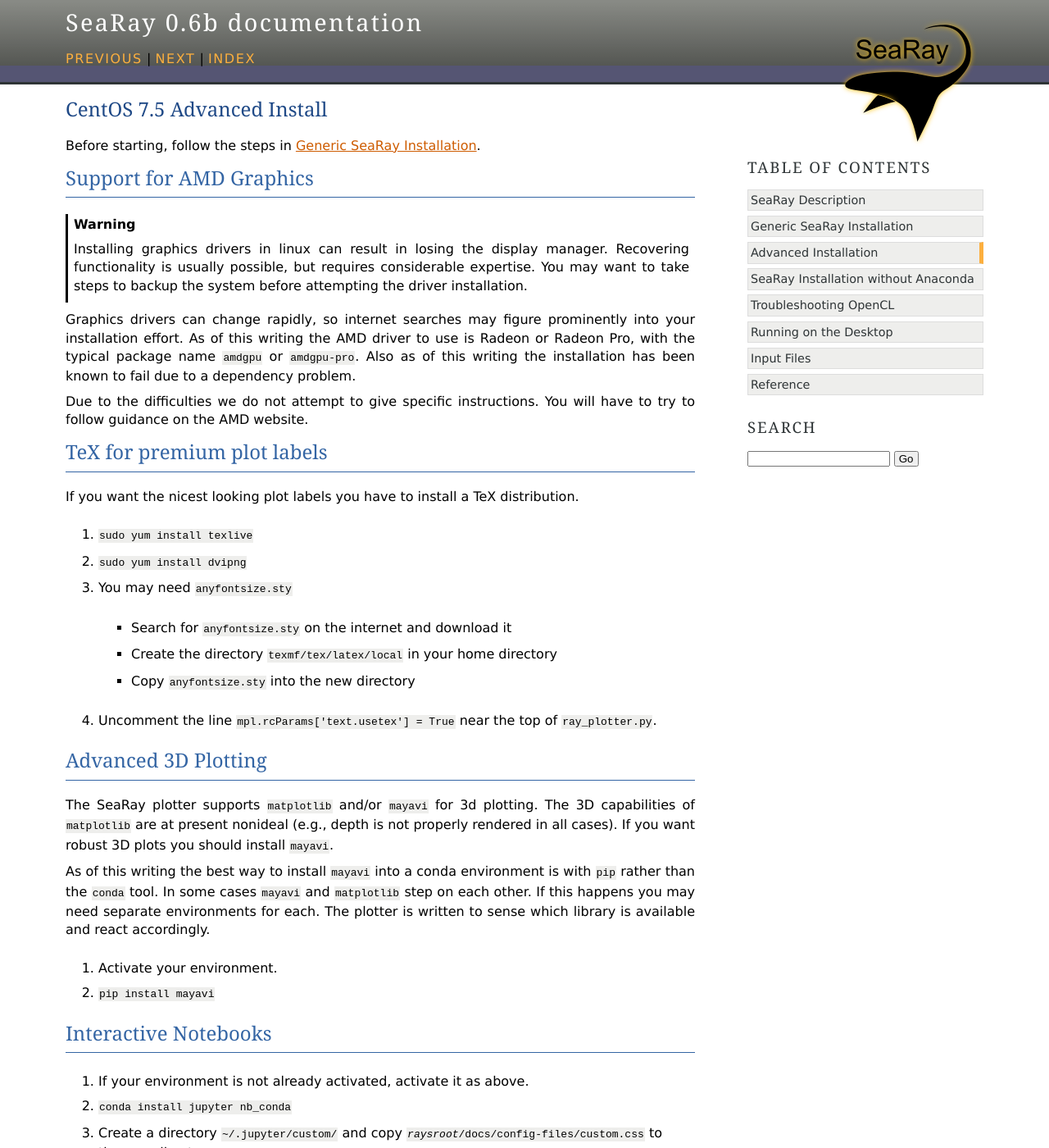
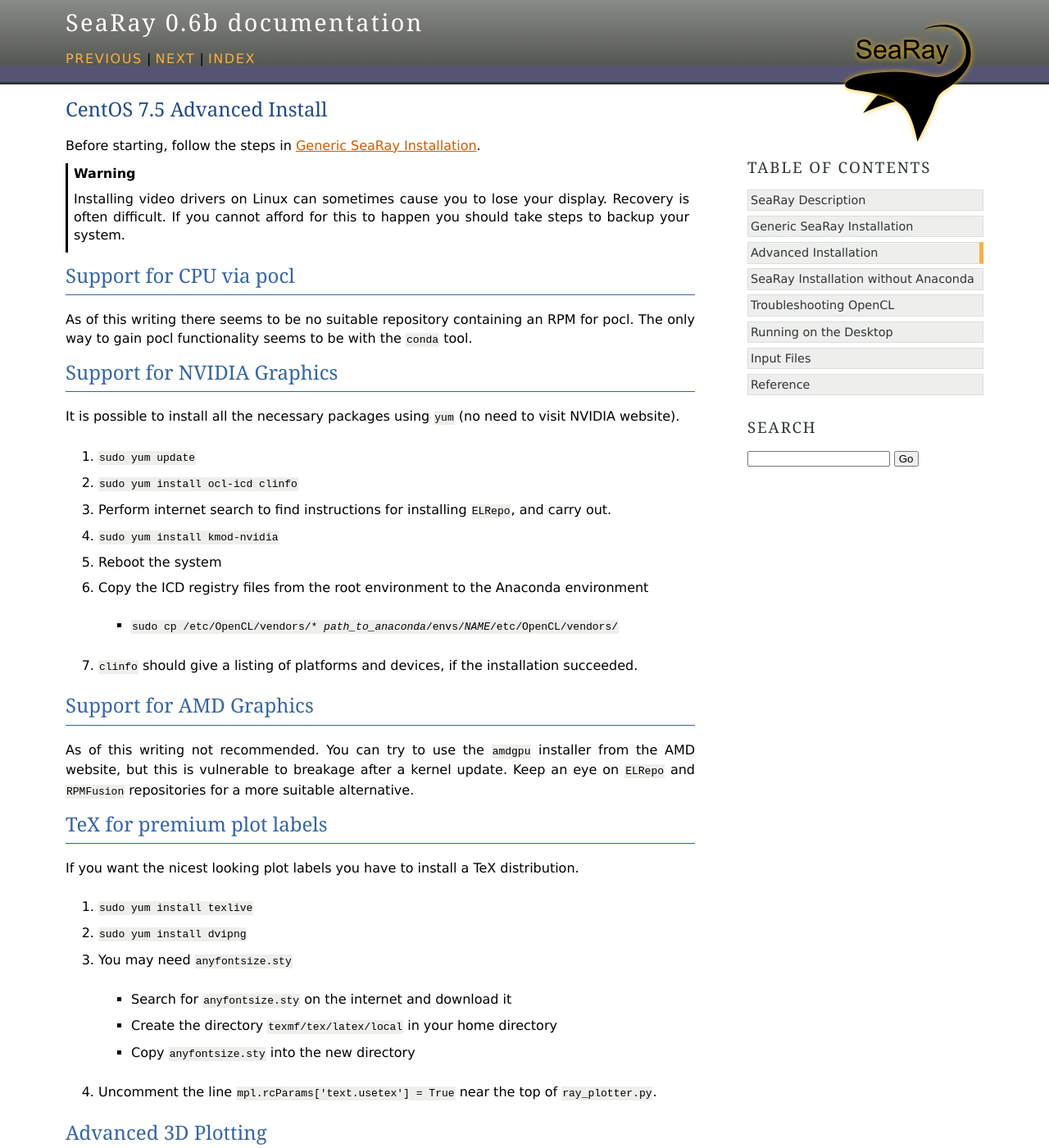
Before and after one commit to USNavalResearchLaboratory/SeaRay, a Sphinx documentation site: the page built from docs/gpgpu-RHEL.rst, in a window 1280 px wide and 1400 px high. Shown: the whole window at 82% size. Built offline with Sphinx 7.4.7, drawn with Linux system fonts in a browser that asks for light colours; formulas are drawn with MathJax 3; pages that are not in the unit, such as notebooks, are missing from menus.

Commit message:
documentation update

```diff
--- a/docs/gpgpu-RHEL.rst
+++ b/docs/gpgpu-RHEL.rst
@@ -3,15 +3,35 @@
 
 Before starting, follow the steps in :doc:`generic-install`.
 
+.. Warning::
+
+	Installing video drivers on Linux can sometimes cause you to lose your display.  Recovery is often difficult.  If you cannot afford for this to happen you should take steps to backup your system.
+
+Support for CPU via pocl
+-------------------------
+
+As of this writing there seems to be no suitable repository containing an RPM for pocl.  The only way to gain pocl functionality seems to be with the ``conda`` tool.
+
+Support for NVIDIA Graphics
+----------------------------
+
+It is possible to install all the necessary packages using ``yum`` (no need to visit NVIDIA website).
+
+	#. :samp:`sudo yum update`
+	#. :samp:`sudo yum install ocl-icd clinfo`
+	#. Perform internet search to find instructions for installing ``ELRepo``, and carry out.
+	#. :samp:`sudo yum install kmod-nvidia`
+	#. Reboot the system
+	#. Copy the ICD registry files from the root environment to the Anaconda environment
+
+		* :samp:`sudo cp /etc/OpenCL/vendors/* {path_to_anaconda}/envs/{NAME}/etc/OpenCL/vendors/`
+
+	#. :samp:`clinfo` should give a listing of platforms and devices, if the installation succeeded.
+
 Support for AMD Graphics
 -------------------------
 
-.. Warning::
-	Installing graphics drivers in linux can result in losing the display manager.  Recovering functionality is usually possible, but requires considerable expertise.  You may want to take steps to backup the system before attempting the driver installation.
-
-Graphics drivers can change rapidly, so internet searches may figure prominently into your installation effort.  As of this writing the AMD driver to use is Radeon or Radeon Pro, with the typical package name ``amdgpu`` or ``amdgpu-pro``.  Also as of this writing the installation has been known to fail due to a dependency problem.
-
-Due to the difficulties we do not attempt to give specific instructions.  You will have to try to follow guidance on the AMD website.
+As of this writing not recommended.  You can try to use the ``amdgpu`` installer from the AMD website, but this is vulnerable to breakage after a kernel update.  Keep an eye on ``ELRepo`` and ``RPMFusion`` repositories for a more suitable alternative.
 
 TeX for premium plot labels
 ---------------------------
--- a/docs/run-desktop.rst
+++ b/docs/run-desktop.rst
@@ -22,8 +22,8 @@
 	#. For definiteness, let us use :samp:`{raysroot}/examples/parabola.py`
 	#. Open a terminal window and navigate to :samp:`{raysroot}`
 	#. :samp:`python rays.py list`
-	#. The above command lists the hardware acceleration platforms and devices available on your system.  Most often you need not worry about the platform since there will typically be only one. If there is more than one device, choose the one you would like to use, and pick out some unique part of its name, such as :samp:`{xeon}`.  Case does not matter.
-	#. :samp:`python rays.py run file=examples/parabola.py device={xeon}`
+	#. The above command lists the hardware acceleration platforms and devices available on your system.  A device may be available only within a given platform.  If there is more than one platform, choose the one you would like to use, and pick out some unique part of its name, such as :samp:`{cuda}`.  Case does not matter.  Similarly, if there is more than one device, choose some unique part of its name, such as :samp:`{titan}`
+	#. :samp:`python rays.py run file=examples/parabola.py platform={cuda} device={titan}`
 	#. This copies the :samp:`parabola.py` example file to the :samp:`{raysroot}` directory as :samp:`inputs.py` and runs the calculation.  If you do not specify a file, SeaRay will use whatever :samp:`inputs.py` is in :samp:`{raysroot}`.  It is best practice to never directly edit :samp:`inputs.py`.
 	#. When the run is finished, you should have several output files in :samp:`{raysroot}/out`.  The output files are simply pickled numpy arrays.
 	#. Let us plot the results using the SeaRay plotter.  The plotter is not interactive, but allows for a fairly high degree of control using command line options. You can get a help screen by executing :samp:`python ray_plotter.py` with no arguments.
--- a/inputs.py
+++ b/inputs.py
@@ -69,7 +69,7 @@
 					'focus' : (0.0,0.0,0.0,-.006/mks_length),
 					'supergaussian exponent' : 8})
 
-	ray.append({	'number' : (32,128,4,1),
+	ray.append({	'number' : (64,128,4,1),
 					'bundle radius' : (.001*r00,.001*r00,.001*r00,.001*r00),
 					'loading coordinates' : 'cylindrical',
 					# Ray box is always put at the origin
@@ -96,7 +96,7 @@
 			'integrator' : 'transform',
 			'frequency band' : band,
 			'size' : (.0006/mks_length,.0006/mks_length,.002/mks_length),
-			'grid points' : (32,1024,4,8),
+			'grid points' : (64,1024,4,32),
 			'distance to caustic' : eik_to_caustic,
 			'origin' : (0.,0.,f - eik_to_caustic)},
 
```
Also changed, not shown: docs/generic-install.rst (+19 -0 lines).
